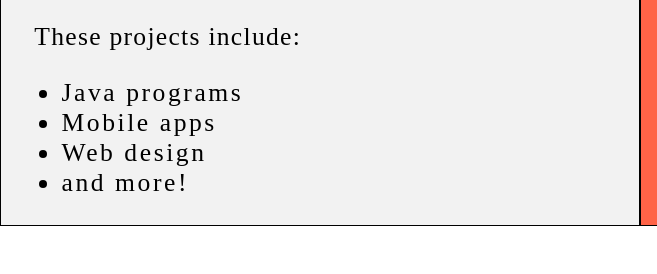
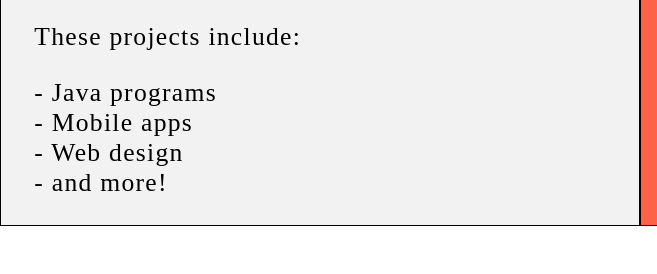
Before and after one commit to kevlarsov/kevlarsov.github.io, a plain HTML site: page index.html in a window 1280 px wide. Shown: the part 2077-2351 px from the top of the page, 0-657 px from the left. Drawn offline with Linux system fonts and the light colour scheme.

Commit message:
style fix

```diff
--- a/css/style.css
+++ b/css/style.css
@@ -57,15 +57,15 @@ p:hover {
 	transform: scale(1.01); /* This makes the paragraphs increase slightly in size when hovered over */
 }
 
-ul {
+/*ul {
     font-family: Perpetua, Rockwell Extra Bold;
-    font-size: 2vw; /* Relative font sizing equal to 2.5% of the viewport width */
+    font-size: 2vw;
 }
 
 ul:hover {
-    transition: transform 1s; /* This makes the transform effect last 1 second */
-	transform: scale(1.01); /* This makes the paragraphs increase slightly in size when hovered over */
-}
+    transition: transform 1s;
+	transform: scale(1.01);
+}*/
 
 /* Center class - this applies to all centered text */
 .center {
--- a/index.html
+++ b/index.html
@@ -108,12 +108,11 @@
                 <p>You can view my coding projects on my GitHub profile here:</p>
                 <p class="center"><a href="https://github.com/kevlarsov" target="_blank">My Github</a></p>
                 <p>These projects include:</p>
-                <ul>
-                    <li>Java programs</li>
-                    <li>Mobile apps</li>
-                    <li>Web design</li>
-                    <li>and more!</li>
-                </ul>
+                    <p>- Java programs
+                    <br>- Mobile apps
+                    <br>- Web design
+                    <br>- and more!</p>
+                </p>
             </div>
             <!--RIGHT COLUMN-->
             <div class="Column_2">
```
